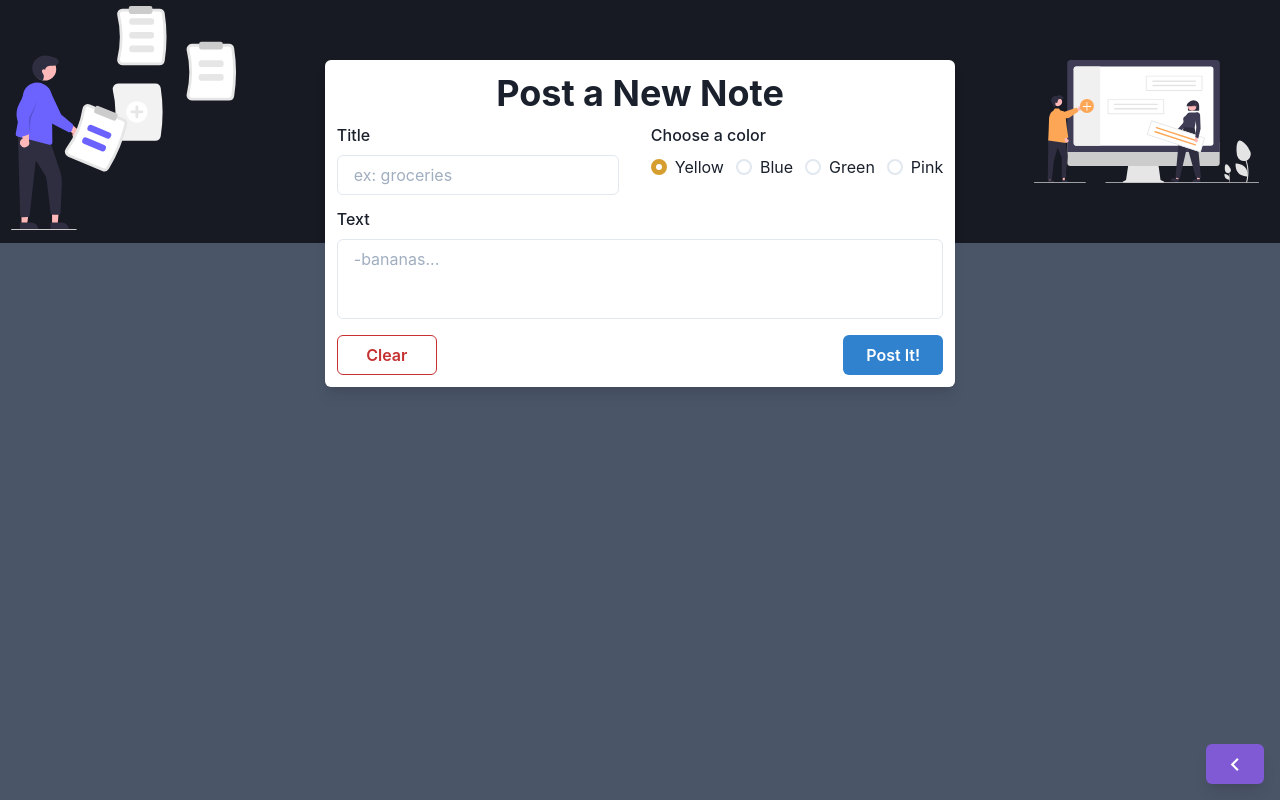
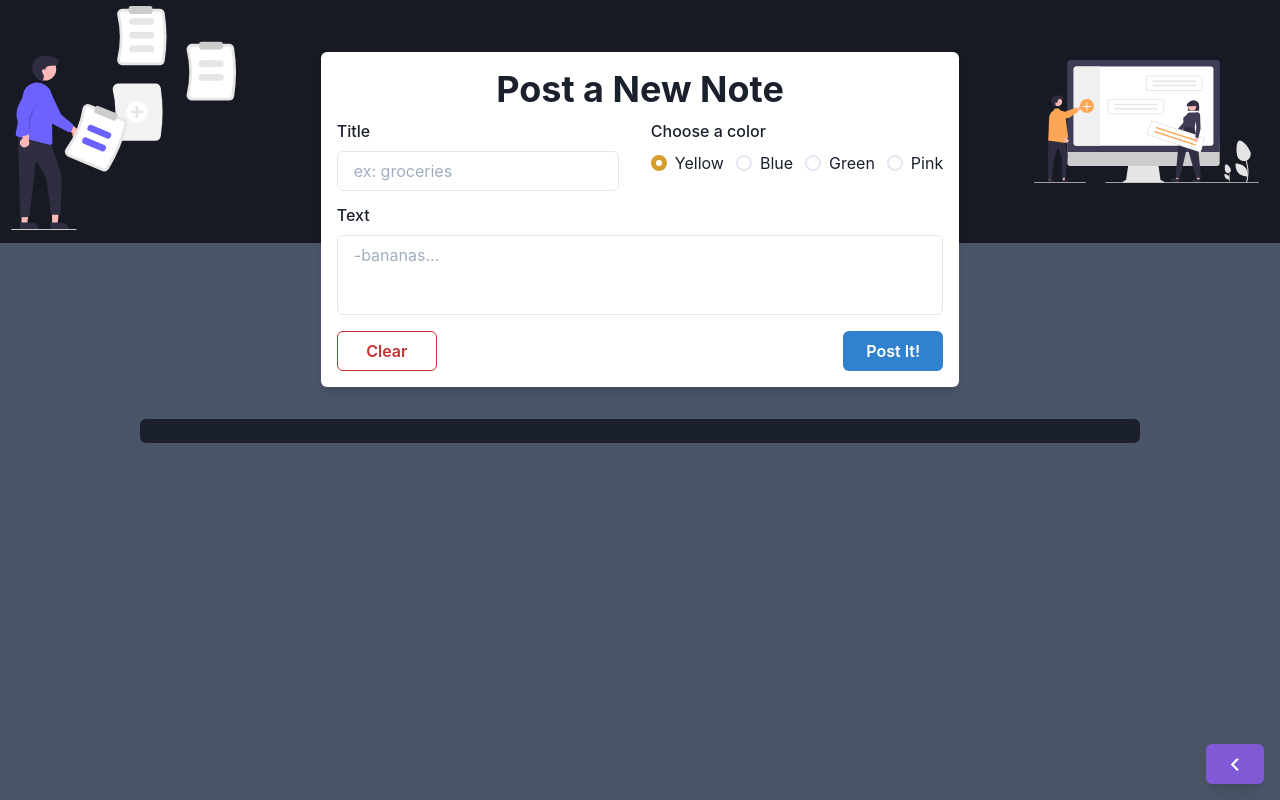
Before and after one commit to Kyosukyuu/notesApp, a React (Create React App) app in the folder client/: page / in a window 1280 px wide. Built offline with nearby package versions, Linux system fonts and the light colour scheme.

Commit message:
removed excess/unneeded code

```diff
--- a/client/src/components/ActionsDrawer.js
+++ b/client/src/components/ActionsDrawer.js
@@ -47,7 +47,7 @@ const ActionsDrawer = () => {
         <DrawerOverlay />
         <DrawerContent width="225px !important">
           <DrawerCloseButton />
-          <DrawerHeader>More Actions</DrawerHeader>
+          <DrawerHeader as="header">More Actions</DrawerHeader>
 
           <DrawerBody bg="white">
             <DeleteAllNotes />
--- a/client/src/components/DeleteAllNotes.js
+++ b/client/src/components/DeleteAllNotes.js
@@ -1,7 +1,7 @@
 import { Button, Tooltip } from "@chakra-ui/react";
 import { MdDelete } from "react-icons/md";
 import useLocalStorage from "../hooks/useLocalStorage";
-import { useContext } from "react";
+import { useContext, useEffect } from "react";
 import { NotesContext } from "../context/NotesContext";
 
 const DeleteAllNotes = () => {
@@ -9,9 +9,13 @@ const DeleteAllNotes = () => {
   const [storedNotes, setStoredNotes] = useLocalStorage("notes");
 
   const deleteAllNotes = () => {
-    localStorage.removeItem("notes");
+    // localStorage.removeItem("notes");
     setNotes([]);
   };
+
+  useEffect(() => {
+    if (notes.length === 0) localStorage.removeItem("notes");
+  }, [notes, setNotes]);
 
   return (
     <Tooltip hasArrow label="Delete All Notes">
--- a/client/src/components/Notes.js
+++ b/client/src/components/Notes.js
@@ -7,6 +7,7 @@ import { NotesContext } from "../context/NotesContext";
 const Notes = () => {
   const [storedNotes, setStoredNotes] = useLocalStorage("notes");
   const { notes, setNotes } = useContext(NotesContext);
+
   useEffect(() => {
     if (storedNotes) setNotes(storedNotes);
   }, [setNotes, storedNotes]);
@@ -17,8 +18,13 @@ const Notes = () => {
         as="article"
         sx={{ columnCount: [1, 2, 3, 4], gap: "40px" }}
         // mx={[12, 12, 12, 20]}
+        px={10}
+        py={3}
+        mb={6}
         width="100%"
         maxWidth={["100%", "100%", "750px", "1000px"]}
+        bg="gray.800"
+        rounded="md"
       >
         {notes &&
           notes.map(({ noteTitle, noteText, noteColor, id }) => (
--- a/client/src/components/PostIt.js
+++ b/client/src/components/PostIt.js
@@ -1,15 +1,22 @@
 import { Box, Heading, Text, Flex, Tooltip } from "@chakra-ui/react";
 import { motion } from "framer-motion";
-import { useContext } from "react";
+import useLocalStorage from "../hooks/useLocalStorage";
+import { useContext, useEffect } from "react";
 import { NotesContext } from "../context/NotesContext";
 
 const MotionBox = motion(Box);
 
 const PostIt = ({ title, text, bg, id }) => {
+  const [storedNotes, setStoredNotes] = useLocalStorage("notes");
   const { notes, setNotes } = useContext(NotesContext);
+
   const deleteNote = () => {
-    console.log(notes);
+    setNotes(notes.filter((note) => note.id !== id));
   };
+
+  // useEffect(() => {
+  //   setStoredNotes(storedNotes);
+  // }, [notes, setNotes]);
 
   return (
     <MotionBox
--- a/client/src/components/PostNoteForm.js
+++ b/client/src/components/PostNoteForm.js
@@ -14,7 +14,7 @@ import {
   Stack,
 } from "@chakra-ui/react";
 import useLocalStorage from "../hooks/useLocalStorage";
-import { useContext } from "react";
+import { useContext, useEffect } from "react";
 import { NotesContext } from "../context/NotesContext";
 import { v4 as uuidv4 } from "uuid";
 
@@ -27,19 +27,20 @@ const PostNoteForm = () => {
   const submitNote = (data) => {
     data["status"] = "incomplete";
     data["id"] = uuidv4();
-    setNotes(() => {
-      storedNotes ? setStoredNotes([...notes, data]) : setStoredNotes([data]);
-      return [...notes, data];
-    });
+    setNotes([...notes, data]);
   };
+
+  useEffect(() => {
+    setStoredNotes(notes);
+  }, [notes, setNotes]);
 
   return (
     <Box
       as="form"
       onSubmit={handleSubmit(submitNote)}
-      p={3}
+      p={4}
       mb={-36}
-      mt={10}
+      mt={8}
       mx={8}
       rounded="md"
       bg="white"
```
